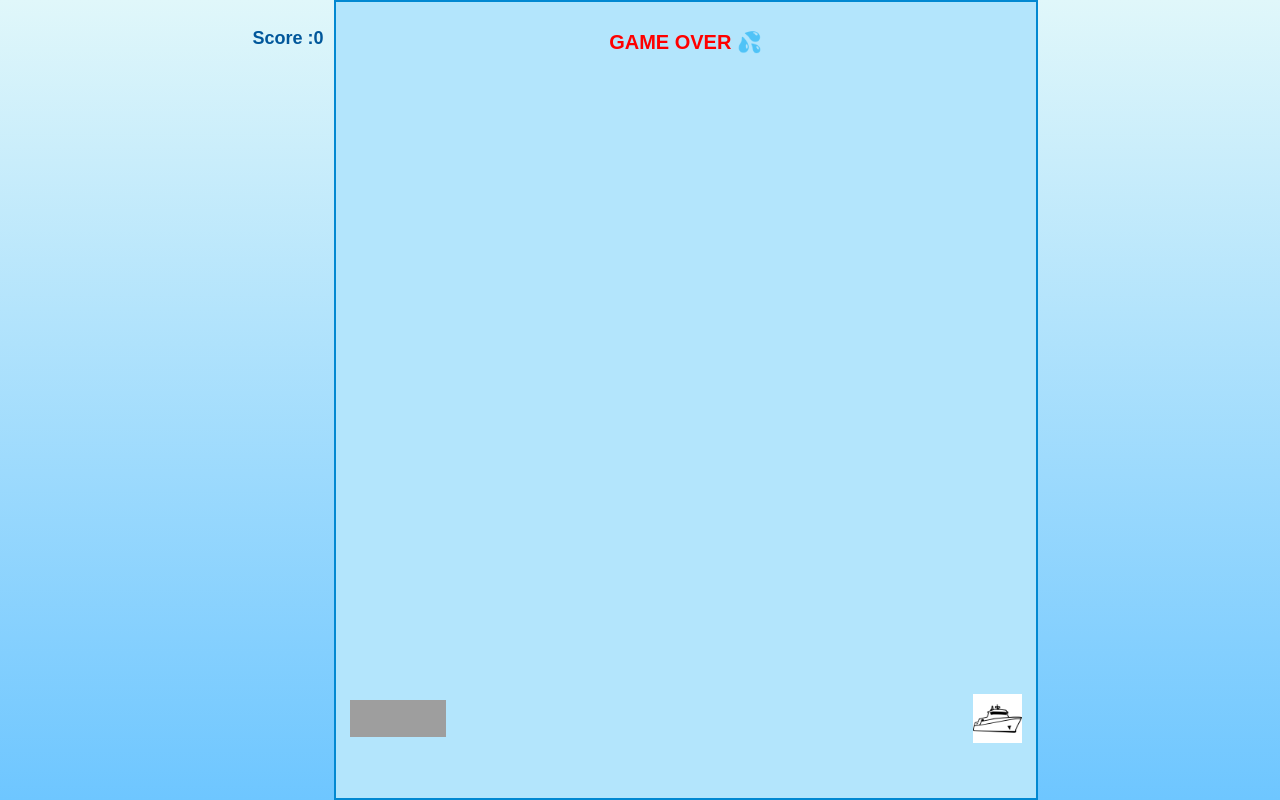
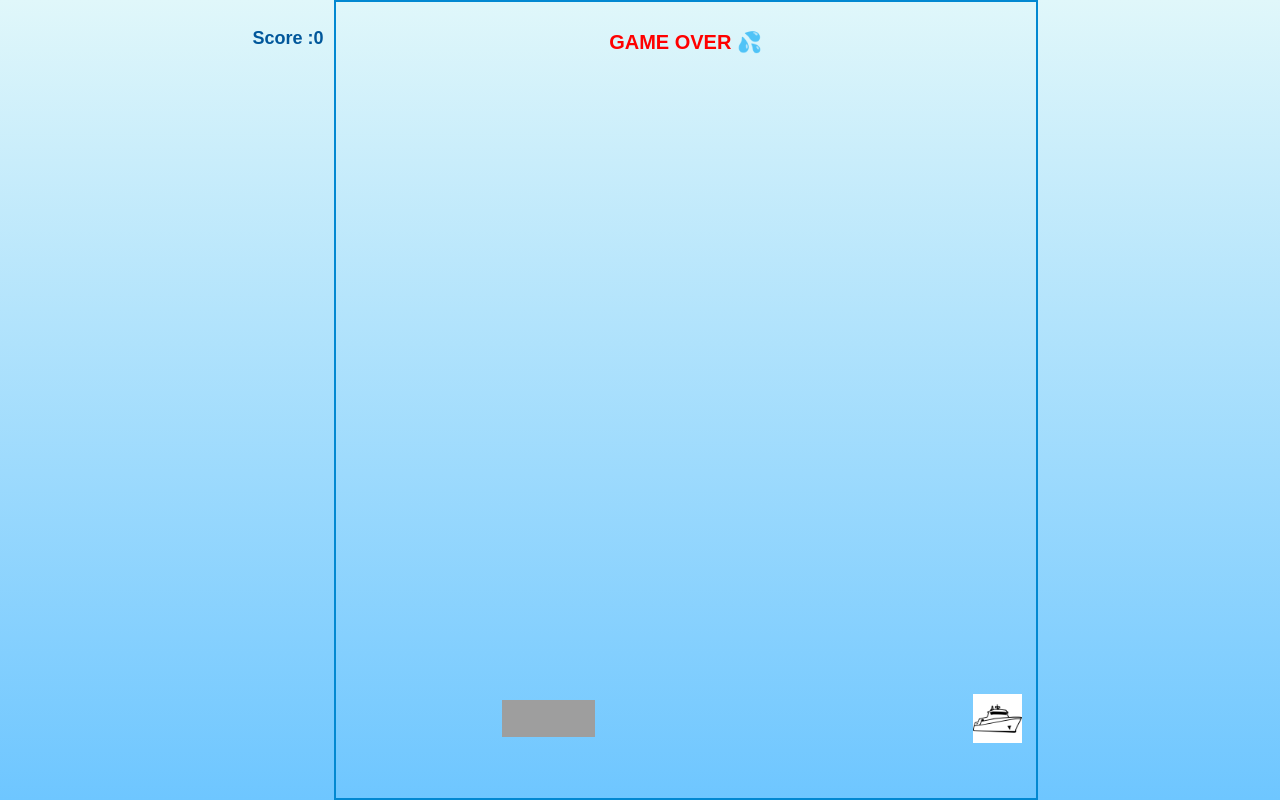
Before and after one commit to Maricode-40/panda-jumping-game-mayerfeld-final, a plain HTML site: page index.html in a window 1280 px wide. Drawn offline with Linux system fonts and the light colour scheme; grey boxes are pictures that could not be loaded.

Commit message:
added extra info to read me file , fixed jump function, obstacle speed, panda runs forward now

```diff
--- a/css/style.css
+++ b/css/style.css
@@ -11,7 +11,6 @@ body {
   width: 90%;
   max-width: 700px;
   aspect-ratio: 7 / 2.5; /* keeps proportion */
-  background: #b3e5fc;
   border: 2px solid #0288d1;
   position: relative;
   overflow: hidden;
--- a/js/script.js
+++ b/js/script.js
@@ -6,9 +6,6 @@ function startGame() {
   const goal = document.getElementById("goal");
   const scoreOutput = document.getElementById("score");
   const gameOverText = document.getElementById("game-over");
-
-  // Expose a tiny debug handle for the console (use _dbg.* in DevTools)
-  // window._dbg = { game, player, obstacle, goal };
 
   // --- Helpers ---
   function getGameWidth() {
@@ -19,15 +16,16 @@ function startGame() {
   }
 
   // --- Config (relative to game size) ---
-  let JUMP_HEIGHT = getGameHeight() * 0.5; // 50% of game height
-  const JUMP_SPEED = 5;
-  const OBSTACLE_WIDTH = getGameWidth() * 0.07; // ~7% like CSS
+  let JUMP_HEIGHT = getGameHeight() * 0.30; // let update on resize
+  const JUMP_SPEED = 5.5;
+  const OBSTACLE_WIDTH = getGameWidth() * 0.07; //const, never changes
 
   // --- State ---
   let isJumping = false;
   let score = 0;
-  let gameSpeed = 5;
+  let gameSpeed = getGameWidth() * 0.01; // 0.1 of game width per frame
   let gameRunning = true;
+  let playerX = 20;
 
   // --- Jump ---
   function jump() {
@@ -42,10 +40,13 @@ function startGame() {
         isJumping = false;
         return;
       }
-      if (goingUp && bottom >= JUMP_HEIGHT) goingUp = false;
+      if (goingUp && bottom >= JUMP_HEIGHT) {
+        goingUp = false;
+      }
 
       bottom += goingUp ? JUMP_SPEED : -JUMP_SPEED;
       player.style.bottom = `${bottom}px`;
+      player.style.left = `${playerX}px`;
 
       requestAnimationFrame(animateJump);
     }
@@ -53,19 +54,26 @@ function startGame() {
     requestAnimationFrame(animateJump);
   }
 
-  // Expose jump for console testing: _dbg.jump()
-  // window._dbg = { game, player, obstacle, goal };
+  // Panda runs forward
+  function movePlayerForward() {
+    if (!gameRunning) return;
+    playerX += 2;
+    player.style.left = `${playerX}px`;
+  }
 
   // --- Move obstacle ---
   function updateObstaclePosition() {
     let obstacleRight =
-      parseInt(getComputedStyle(obstacle).getPropertyValue("right"), 10) || 0;
+      parseInt(getComputedStyle(obstacle).getPropertyValue("right")) || 0;
 
     if (obstacleRight > getGameWidth()) {
       obstacle.style.right = `-${OBSTACLE_WIDTH}px`; // reset off-screen
       score++;
       scoreOutput.value = score;
-      if (score % 5 === 0) gameSpeed += 1;
+
+      if (score % 10 === 0) {
+        gameSpeed += getGameWidth() * 0.002;
+      }
     } else {
       obstacle.style.right = `${obstacleRight + gameSpeed}px`;
     }
@@ -75,10 +83,7 @@ function startGame() {
   function checkCollision() {
     const playerRect = player.getBoundingClientRect();
     const obstacleRect = obstacle.getBoundingClientRect();
-   console.log("Obstacle:", obstacleRect);
     const goalRect = goal.getBoundingClientRect();
-
-    // console.log("Goal:", goalRect);
 
     // --- Lose if Panda hits obstacle ---
     if (
@@ -102,8 +107,11 @@ function startGame() {
   // Game loop
   function gameLoop() {
     if (!gameRunning) return;
+
+    movePlayerForward();
     updateObstaclePosition();
     checkCollision();
+
     requestAnimationFrame(gameLoop);
   }
 
```
Also changed, not shown: assets/images/gameov.png (added), assets/images/winmobile.png (added), 1 other file.
